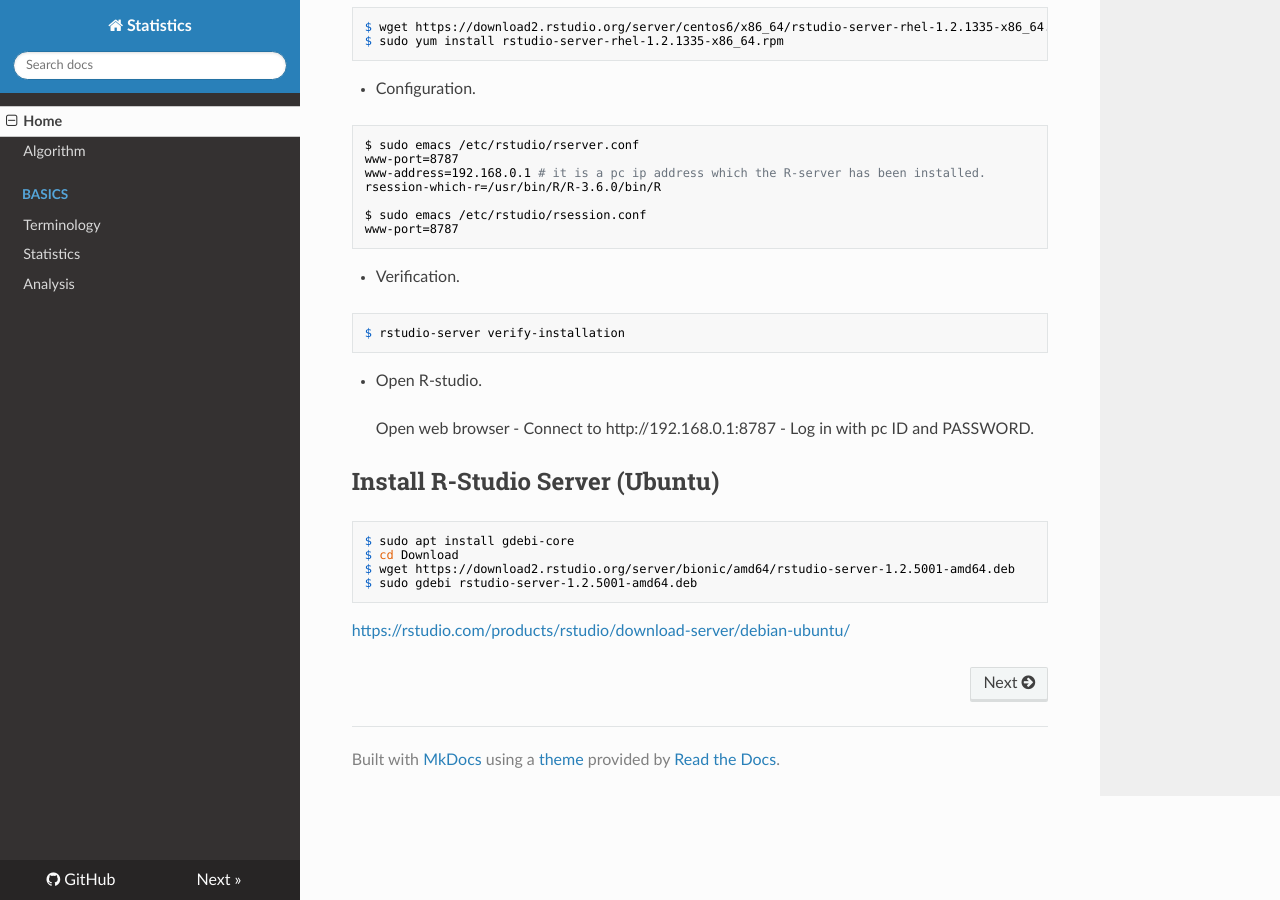
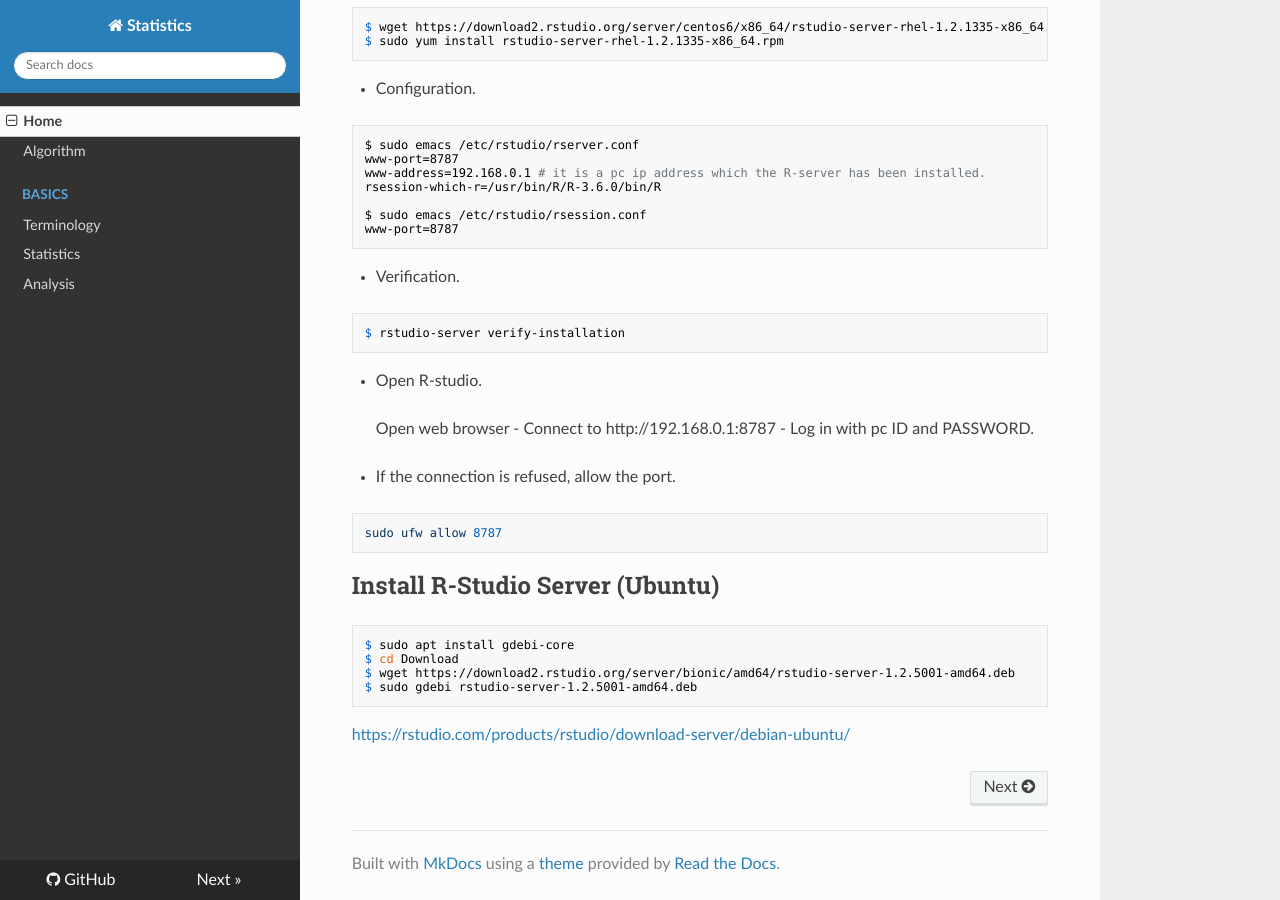
Before and after one commit to WonyoungCho/Statistics, an MkDocs documentation site: the page built from docs/index.md, in a window 1280 px wide and 900 px high, scrolled down 2323 px. Built offline with MkDocs 1.6.1, drawn with Linux system fonts in a browser that asks for light colours; nearby versions of some CDN libraries; old or Windows-style settings are respelled for this version of MkDocs.

Commit message:
Update index.md

````diff
--- a/docs/index.md
+++ b/docs/index.md
@@ -118,6 +118,11 @@ $ rstudio-server verify-installation
 
 > Open web browser - Connect to http://192.168.0.1:8787 - Log in with pc ID and PASSWORD.
 
+- If the connection is refused, allow the port.
+```
+sudo ufw allow 8787
+```
+
 ## Install R-Studio Server (Ubuntu)
 ```
 $ sudo apt install gdebi-core
````
